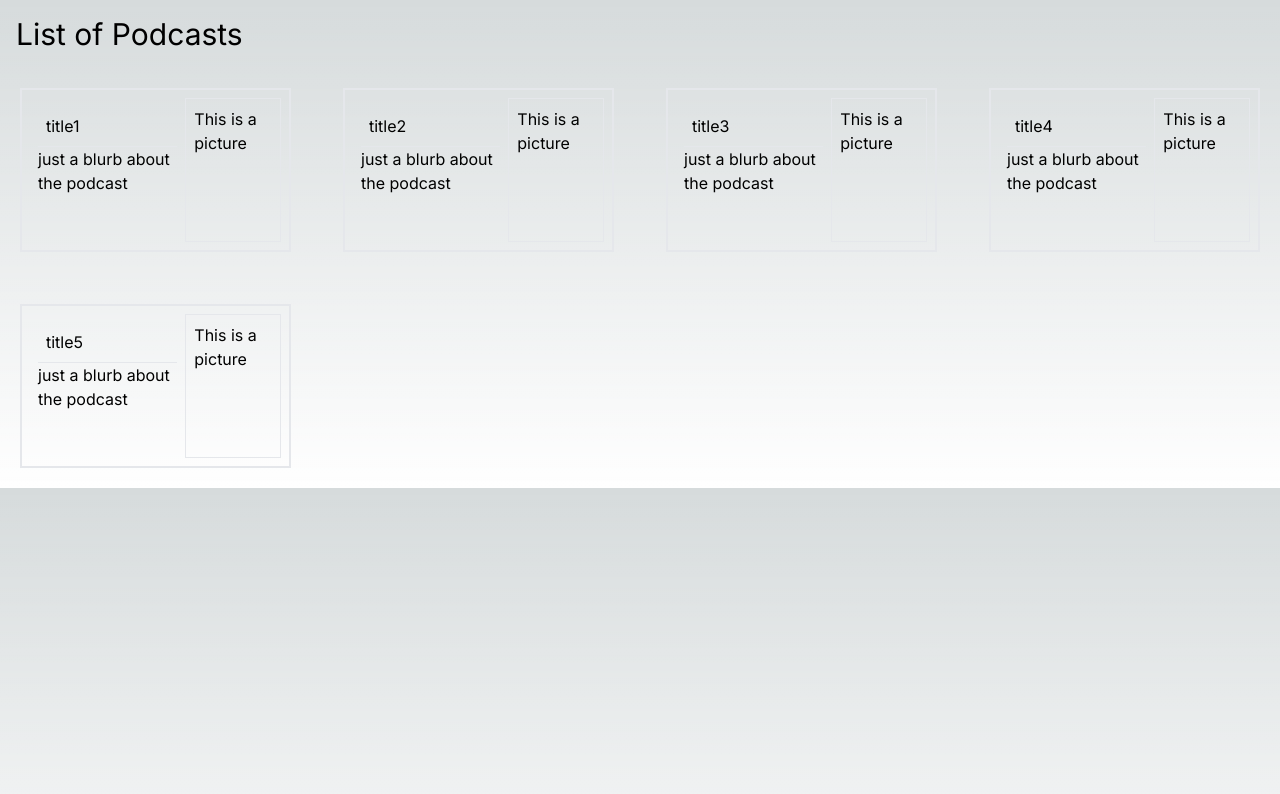
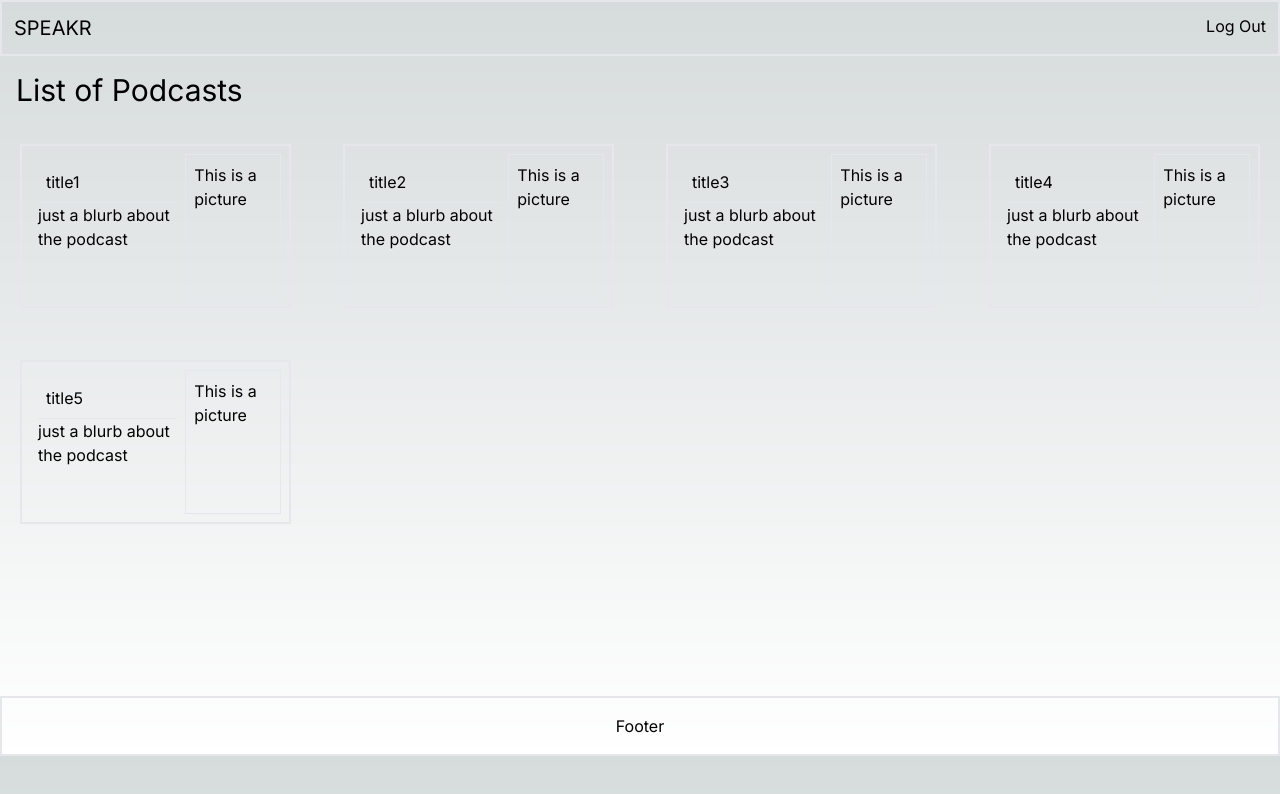
Before and after one commit to phi9009/PodcastSM, a Next.js app: page /podcasts in a window 1280 px wide. Shown: the top 794 px of the page. Built offline with nearby package versions, Linux system fonts and the light colour scheme; data requests are answered from the project's data file.

Commit message:
continued to block out site, added layout based headers and footers, fixed small issues with lack of key values on list itmes.

```diff
--- a/src/app/cast_card_mini.js
+++ b/src/app/cast_card_mini.js
@@ -1,6 +1,6 @@
 export default function CastCardMini ({podcast}){
     return (
-        <div className="border-2 flex">
+        <div className="border-2 flex m-2">
             <div className="grow">
                 <div className="m-3 border-b">{podcast.title}</div>
                 <div className="m-3">{podcast.blurb}</div>
--- /dev/null
+++ b/src/app/footer.js
@@ -0,0 +1,9 @@
+export default function Footer()
+{
+    return (
+        <footer className="border-2 p-4 flex  justify-center">
+            <div>Footer</div>
+        </footer>
+    )
+
+}
--- a/src/app/globals.css
+++ b/src/app/globals.css
@@ -31,3 +31,6 @@ body {
     text-wrap: balance;
   }
 }
+.content {
+  min-height: 80vh;
+}
--- /dev/null
+++ b/src/app/header.js
@@ -0,0 +1,37 @@
+import Link from "next/link";
+
+export default function Header () {
+    let isLoggedIn = true;
+
+    const ifLoggedIn = function () {
+        return (
+            <div className="Auth flex" key="2">
+                <div  className="button logout-button">
+                    Log Out
+                </div>
+            </div>
+        )
+    }
+
+    const ifLoggedOut = function () {
+        return (
+            <div className="Auth flex" key="2">
+                <div className="button login-button m-2">
+                    Log in
+                </div>
+                <div className="button signup-button m-2">
+                    Sign Up
+                </div>
+            </div>
+        )
+    }
+
+    return (
+        <header className="border-2 p-3 flex">
+            <Link className="logo grow text-xl" href={`/`}>
+            <div  key="1">SPEAKR</div>
+            </Link>
+            {isLoggedIn?ifLoggedIn():ifLoggedOut()}
+        </header>
+    )
+}
--- a/src/app/layout.js
+++ b/src/app/layout.js
@@ -1,6 +1,7 @@
 import { Inter } from "next/font/google";
 import "./globals.css";
-
+import Header from "./header";
+import Footer from "./footer";
 const inter = Inter({ subsets: ["latin"] });
 
 export const metadata = {
@@ -11,7 +12,14 @@ export const metadata = {
 export default function RootLayout({ children }) {
   return (
     <html lang="en">
-      <body className={inter.className}>{children}</body>
+
+      <body className={inter.className}>
+        <Header/>
+        <main className="content">
+        {children}
+        </main>
+        <Footer/>
+        </body>
     </html>
   );
 }
--- a/src/app/podcasts/page.js
+++ b/src/app/podcasts/page.js
@@ -1,32 +1,31 @@
-import Link from 'next/link'
-import CastCard from './cast_card';
+import Link from "next/link";
+import CastCard from "./cast_card";
 
-import "./podcast_list.css"
-async function getData(){
-    const res = await fetch("http://localhost:3004/podcasts", { next: { revalidate: 30 } })
-    if(!res.ok){
-        throw new Error('Failed to fetch data!')
+import "./podcast_list.css";
+async function getData() {
+	const res = await fetch("http://localhost:3004/podcasts", {
+		next: { revalidate: 30 },
+	});
+	if (!res.ok) {
+		throw new Error("Failed to fetch data!");
 	}
 	return res.json();
 }
 
-export default async function PodcastList (){
+export default async function PodcastList() {
 	const data = await getData();
-    return(
-        <>
-        <h1 className='text-3xl p-4'> List of Podcasts</h1>
-            <div className='card-container mx-auto grid grid-cols-4 gap-3'>
-
-                    {data.map( (cast) => {
 	return (
 		<>
-                                <Link href={`/podcasts/${cast.id}`}>
-                                    <CastCard key={cast.id} podcast={cast}/>
+			<h1 className="text-3xl p-4"> List of Podcasts</h1>
+			<div className="card-container mx-auto grid grid-cols-4 gap-3">
+				{data.map((cast) => {
+					return (
+						<Link href={`/podcasts/${cast.id}`} key={cast.id}>
+							<CastCard key={cast.id} podcast={cast} />
 						</Link>
-                            </>
-                        )
+					);
 				})}
 			</div>
 		</>
-    )
+	);
 }
--- a/src/app/users/[user_id]/page.js
+++ b/src/app/users/[user_id]/page.js
@@ -40,7 +40,7 @@ export default async function Page({ params }) {
                 {series.map((cast) => {
                     return(
                         <>
-                            <li>
+                            <li key={cast.id}>
                                 <Link href={`/podcasts/${parseInt(cast.id)}`}><CastCardMini podcast={cast} /></Link>
                             </li>
                         </>
```
Lines whose indentation alone changed are shown as unchanged.
